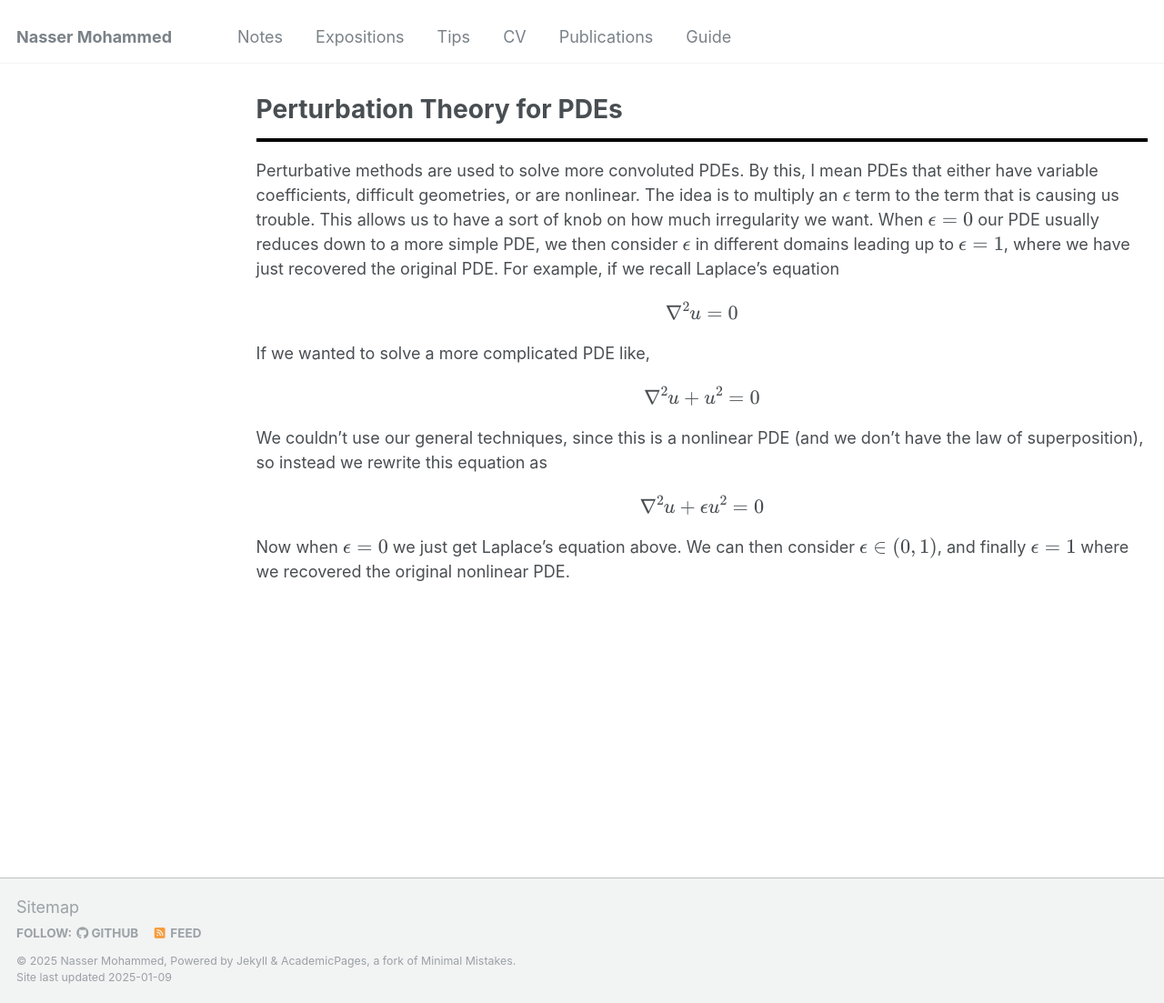
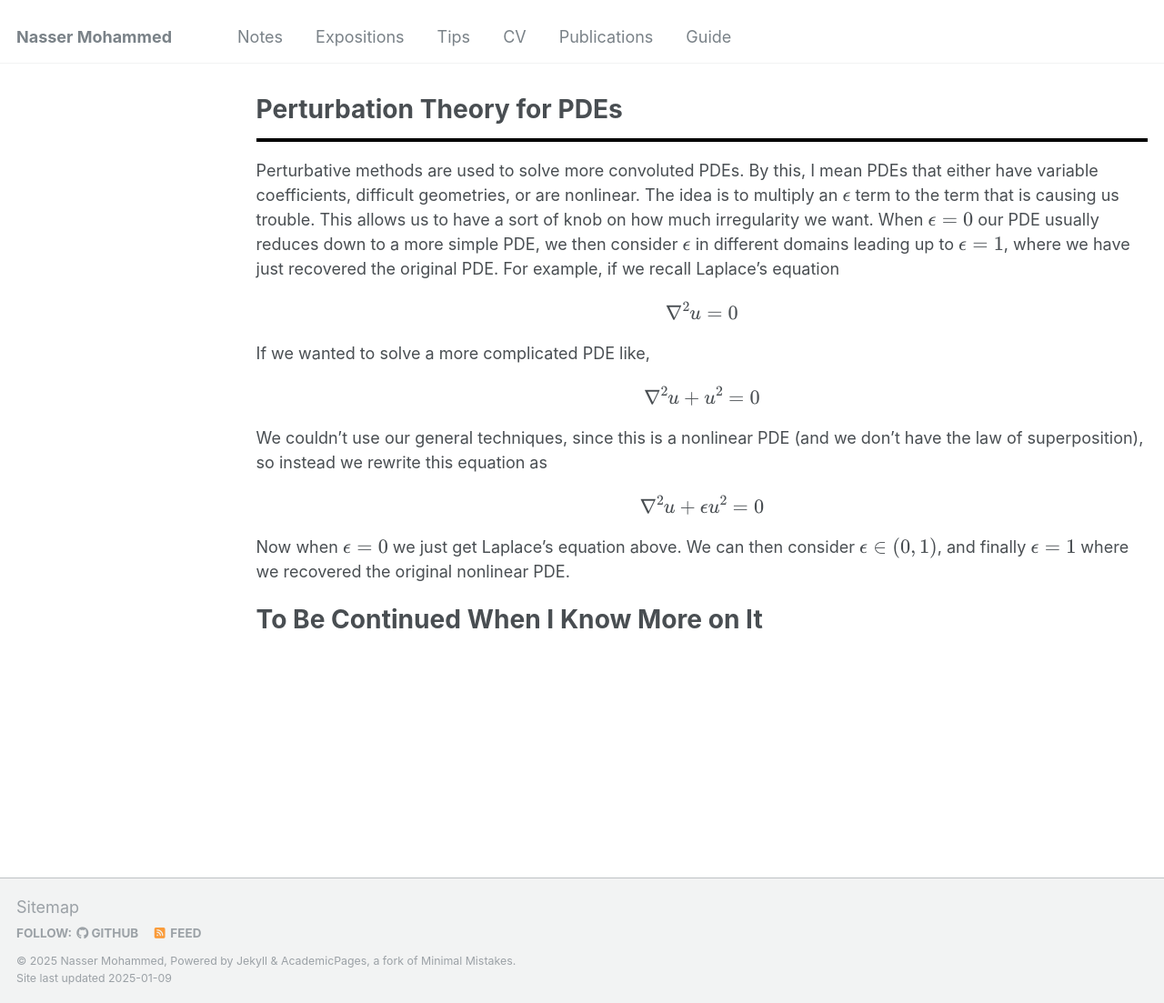
Before and after one commit to Nasser-Mohammed/Nasser-Mohammed.github.io, a Jekyll site: the page built from _pages/notes/pde/perturbation-theory.md, in a window 1280 px wide and 1103 px high. Shown: the whole window at 91% size. Built offline with Jekyll 4.4.1, drawn with Linux system fonts in a browser that asks for light colours.

Commit message:
Update perturbation-theory.md

```diff
--- a/_pages/notes/pde/perturbation-theory.md
+++ b/_pages/notes/pde/perturbation-theory.md
@@ -12,3 +12,6 @@ If we wanted to solve a more complicated PDE like,
 We couldn't use our general techniques, since this is a nonlinear PDE (and we don't have the law of superposition), so instead we rewrite this equation as
 \\[\nabla^2 u + \epsilon u^2 = 0\\]
 Now when \\(\epsilon = 0\\) we just get Laplace's equation above. We can then consider \\(\epsilon \in (0,1)\\), and finally \\(\epsilon = 1\\) where we recovered the original nonlinear PDE.
+
+To Be Continued When I Know More on It
+====
```
